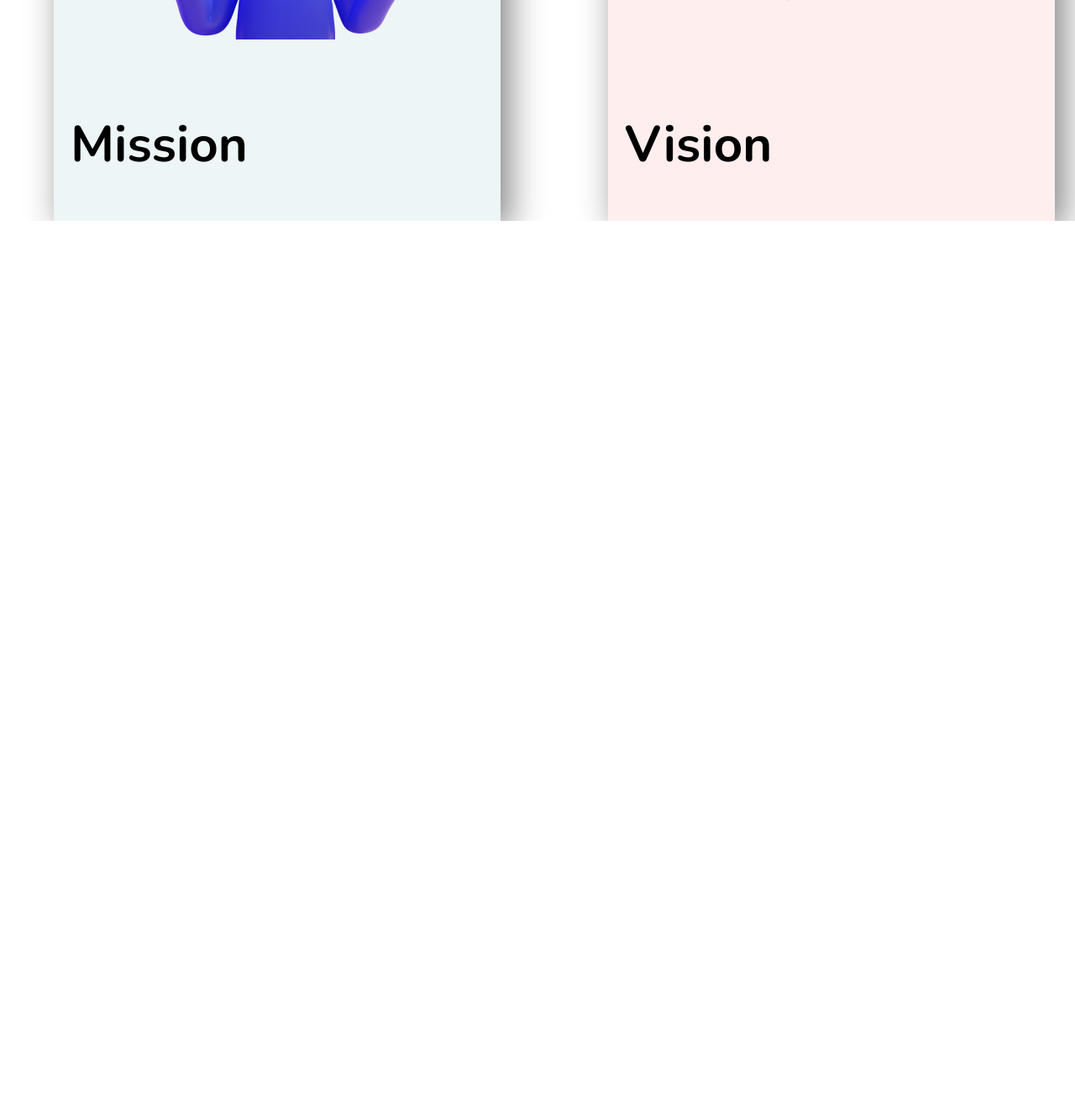
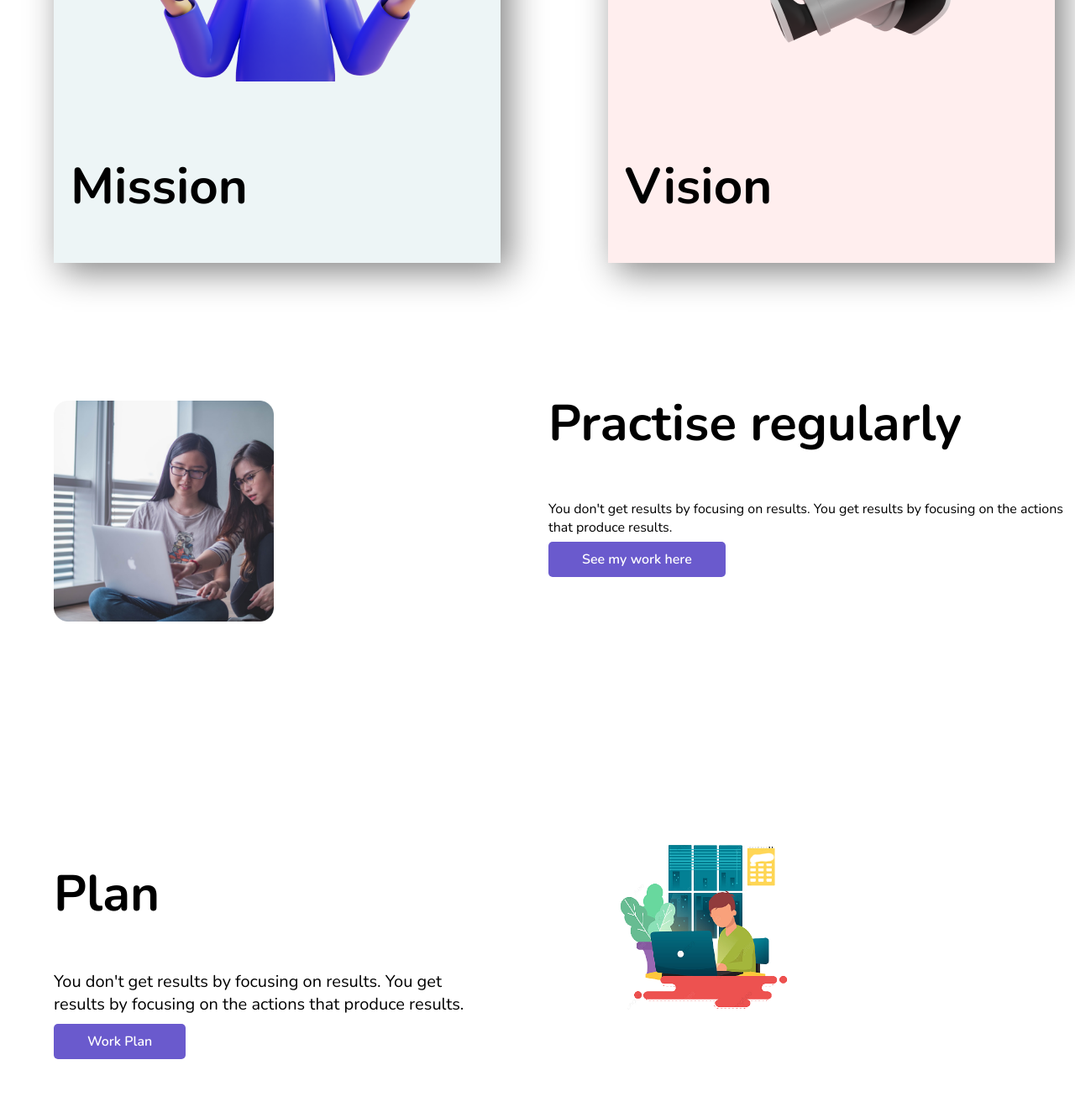
Before and after one commit to SabrinaMannan/assignment1, a plain HTML site: page index.html in a window 1280 px wide. Shown: the part 1274-2592 px from the top of the page at 84% size. Before the commit the page ends 1537 px from the top, so only its background shows below. Drawn offline with nearby package versions, Linux system fonts and the light colour scheme; a web font is replaced by a local one.

Commit message:
third and fourth section

```diff
--- a/index.html
+++ b/index.html
@@ -66,8 +66,57 @@
         </div>
 
     </section>
-</body>
 
 
 
+
+
+    <section class="flexible-container">
+
+
+        <div class="half">
+            <img src="images/coding.png" alt="">
+        </div>
+        <div>
+            <h1>Practise regularly</h1>
+            <p>You don't get results by focusing on results. You get results by focusing on the actions that produce
+                results.
+            </p>
+
+            <a class="button" target="_blank" href="https://github.com/SabrinaMannan">See my work here</a>
+
+        </div>
+
+    </section>
+
+    <section class="flexible-container">
+
+
+
+        <div class="half">
+            <h1>Plan</h1>
+
+
+            <p>You don't get results by focusing on results. You get results by focusing on the actions that produce
+                results.
+            </p>
+
+            <a class="button" target="_blank" href="https://trello.com/sabrinameem1">Work Plan</a>
+
+        </div>
+
+        <div class="half">
+            <img src="images/fouth.png" alt="">
+        </div>
+
+
+
+
+
+
+
+    </section>
+
+</body>
+
 </html>
--- a/style.css
+++ b/style.css
@@ -25,6 +25,7 @@ h5{
 }
 .flexible-container{
     display: flex;
+    margin-bottom:100px;
 }
 .half{
     width:50%;
@@ -72,3 +73,9 @@ h5{
     width: 20%;
     padding:5%;
 }
+.third{
+    background-image: url(images/dream-bg.png);
+    background-repeat: no-repeat;
+    background-positon: left;
+    background-image-margin-top: 10px;
+}
```
Also changed, not shown: images/coding.png (added), images/dream-bg.png (added), images/fouth.png (added), images/third-bg.jpg (added).
